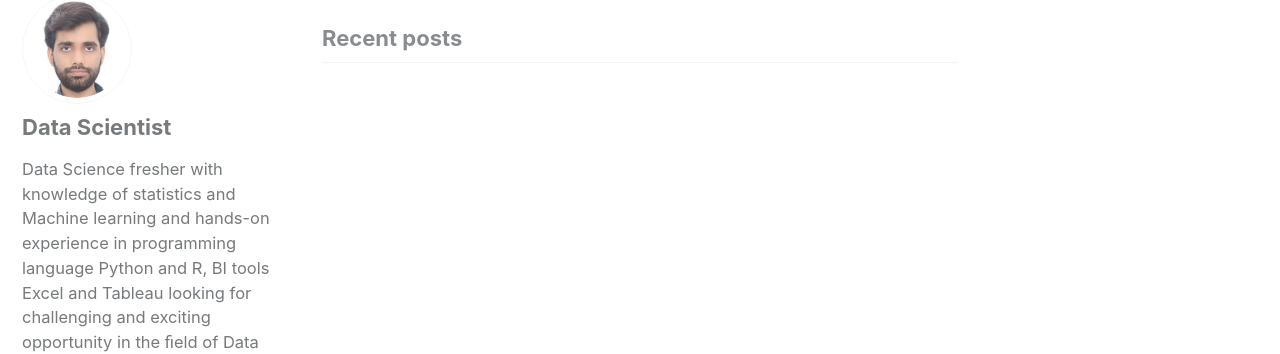
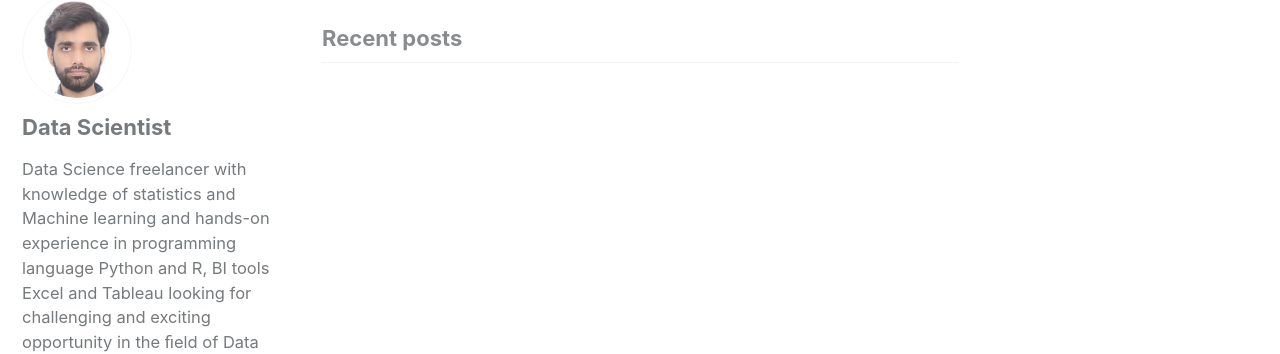
Before and after one commit to NiteshkumarJha/datascience-portfolio, a Jekyll site: the page built from index.html, in a window 1280 px wide. Shown: the part 117-471 px from the top of the page. Built offline with Jekyll 4.4.1, drawn with Linux system fonts in a browser that asks for light colours; cached includes are drawn as plain includes; nearby versions of some CDN libraries; the list of posts is cut into pages by our own code; some of the changed text lies outside the part shown.

Commit message:
Update _config.yml

```diff
--- a/_config.yml
+++ b/_config.yml
@@ -109,7 +109,7 @@ analytics:
 author:
   name             : "Data Scientist"
   avatar           : "/assets/images/NiteshkumarJha.png"
-  bio              : "Data Science fresher with knowledge of statistics and Machine learning and hands-on experience in programming language Python and R, BI tools Excel and Tableau looking for challenging and exciting opportunity in the ﬁeld of Data Science."
+  bio              : "Data Science freelancer with knowledge of statistics and Machine learning and hands-on experience in programming language Python and R, BI tools Excel and Tableau looking for challenging and exciting opportunity in the ﬁeld of Data Science."
   location         : "Mumbai, India"
   #email            : niteshkumarj69@gmail.com
   links:
```
